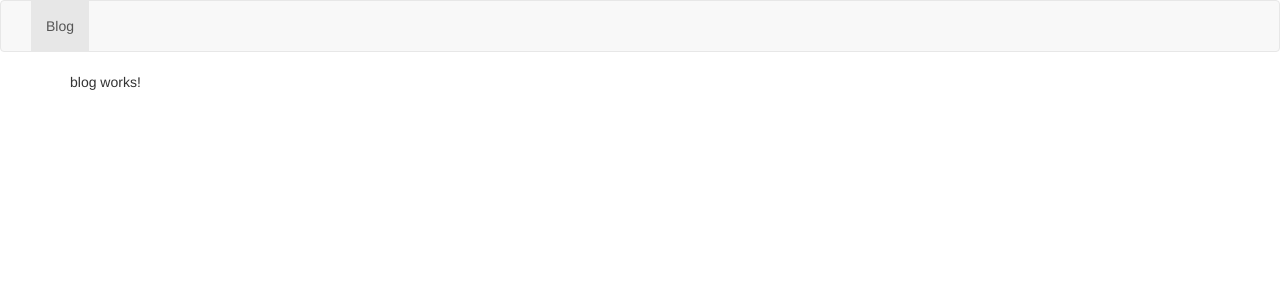
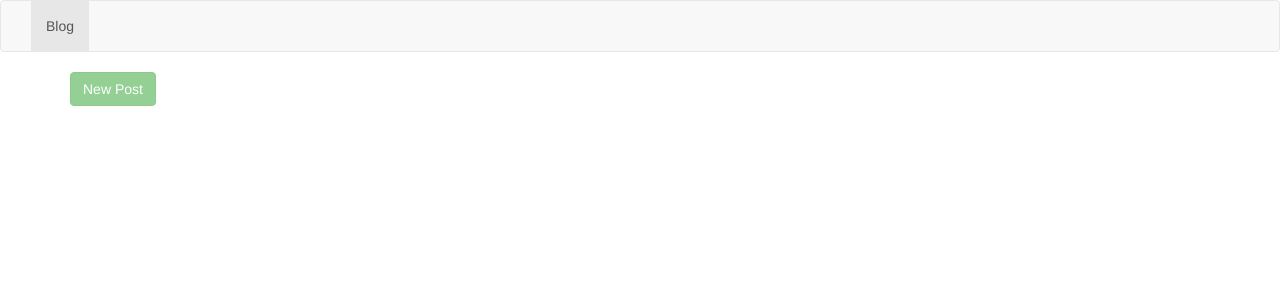
Before and after one commit to Marco-Gautier/RockShop, an Angular app: page / in a window 1280 px wide. Shown: the top 300 px of the page. Built offline with nearby package versions, Linux system fonts and the light colour scheme.

Commit message:
feat(blog): Add a new button and removing old default html

```diff
--- a/src/app/blog/blog.component.html
+++ b/src/app/blog/blog.component.html
@@ -1,3 +1 @@
-<p>
-  blog works!
-</p>
+<button class="btn btn-success" [disabled]="!isAuth">New Post</button>
```
